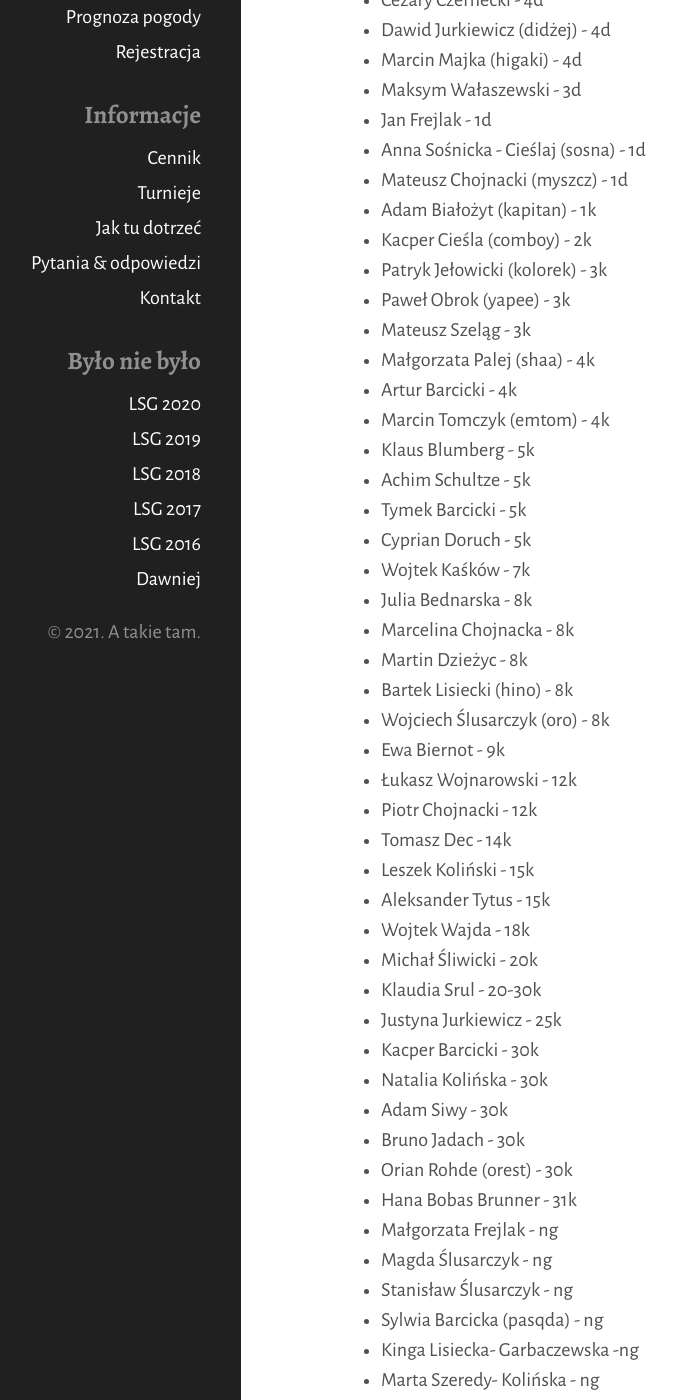
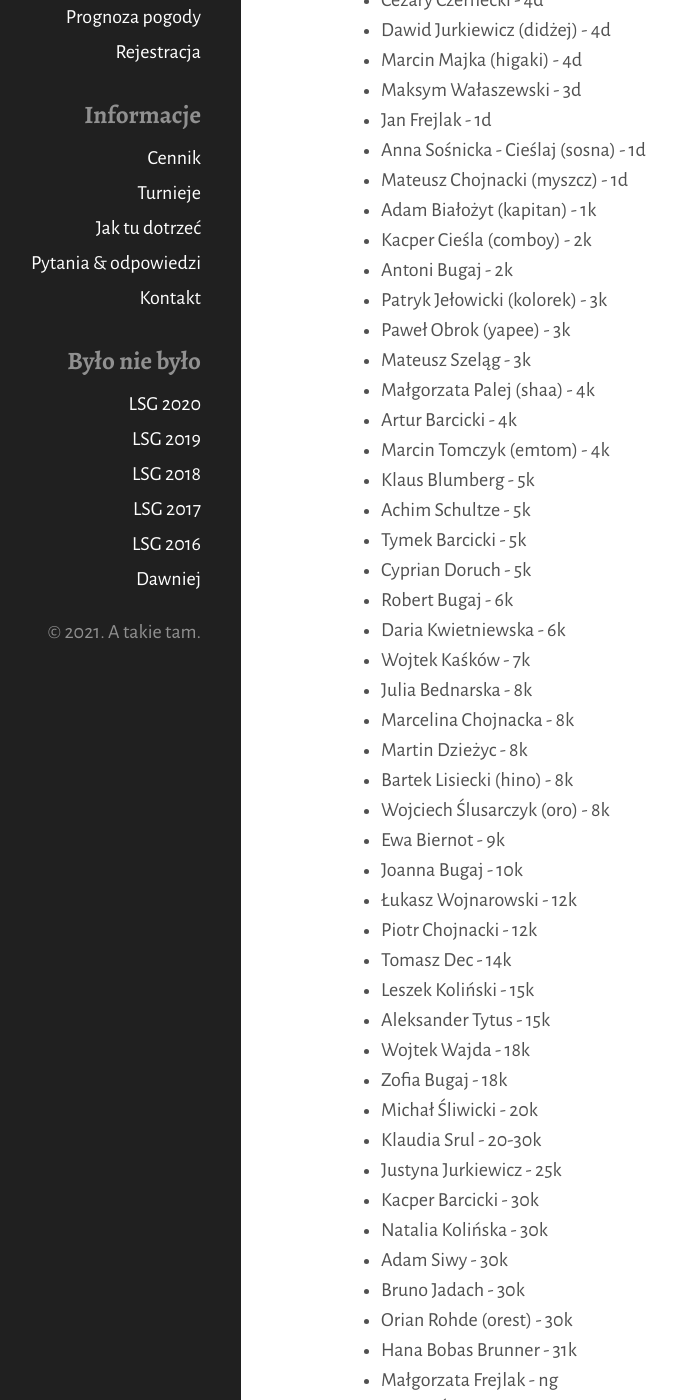
Before and after one commit to tasuki/lsg, a Jekyll site: the page built from zarejestrowani.md, in a window 1280 px wide and 1400 px high, scrolled down 385 px. Shown: the whole window, without its empty margins (119-794 px from the left). Built offline with Jekyll 4.4.1, drawn with Linux system fonts in a browser that asks for light colours; nearby versions of some CDN libraries.

Commit message:
Update zarejestrowani.md

```diff
--- a/zarejestrowani.md
+++ b/zarejestrowani.md
@@ -23,6 +23,7 @@ Zarejestrowani uczestnicy (mniej więcej wg siły):
 - Mateusz Chojnacki (myszcz) - 1d
 - Adam Białożyt (kapitan) - 1k
 - Kacper Cieśla (comboy) - 2k
+- Antoni Bugaj - 2k
 - Patryk Jełowicki (kolorek) - 3k
 - Paweł Obrok (yapee) - 3k
 - Mateusz Szeląg - 3k
@@ -33,6 +34,8 @@ Zarejestrowani uczestnicy (mniej więcej wg siły):
 - Achim Schultze - 5k
 - Tymek Barcicki - 5k
 - Cyprian Doruch - 5k
+- Robert Bugaj - 6k
+- Daria Kwietniewska - 6k
 - Wojtek Kaśków - 7k
 - Julia Bednarska - 8k
 - Marcelina Chojnacka - 8k
@@ -40,12 +43,14 @@ Zarejestrowani uczestnicy (mniej więcej wg siły):
 - Bartek Lisiecki (hino) - 8k
 - Wojciech Ślusarczyk (oro) - 8k
 - Ewa Biernot - 9k
+- Joanna Bugaj - 10k
 - Łukasz Wojnarowski - 12k
 - Piotr Chojnacki - 12k
 - Tomasz Dec - 14k
 - Leszek Koliński - 15k
 - Aleksander Tytus - 15k
 - Wojtek Wajda - 18k
+- Zofia Bugaj - 18k
 - Michał Śliwicki - 20k
 - Klaudia Srul - 20-30k
 - Justyna Jurkiewicz - 25k
```
